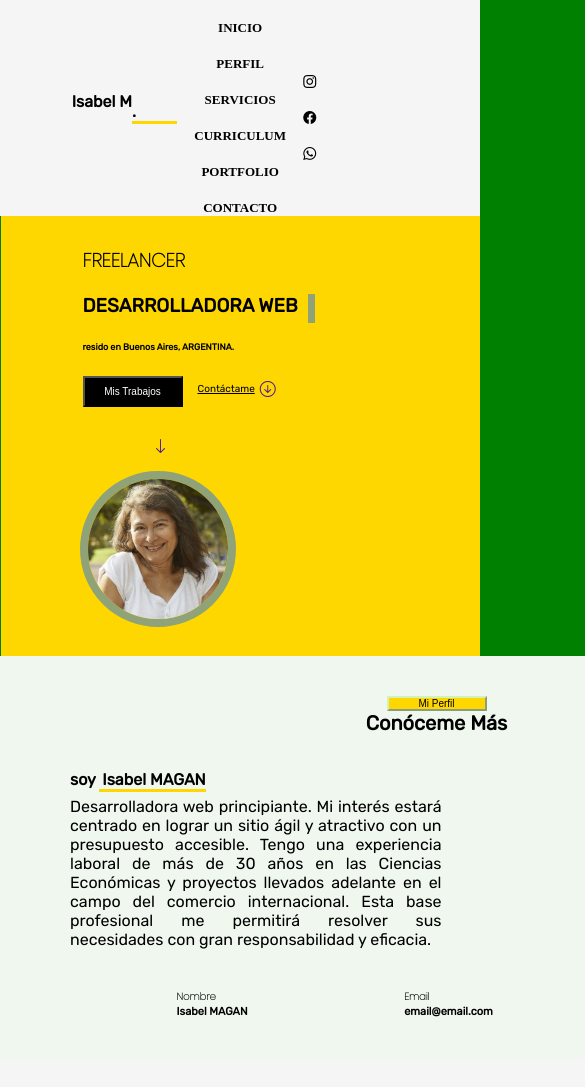
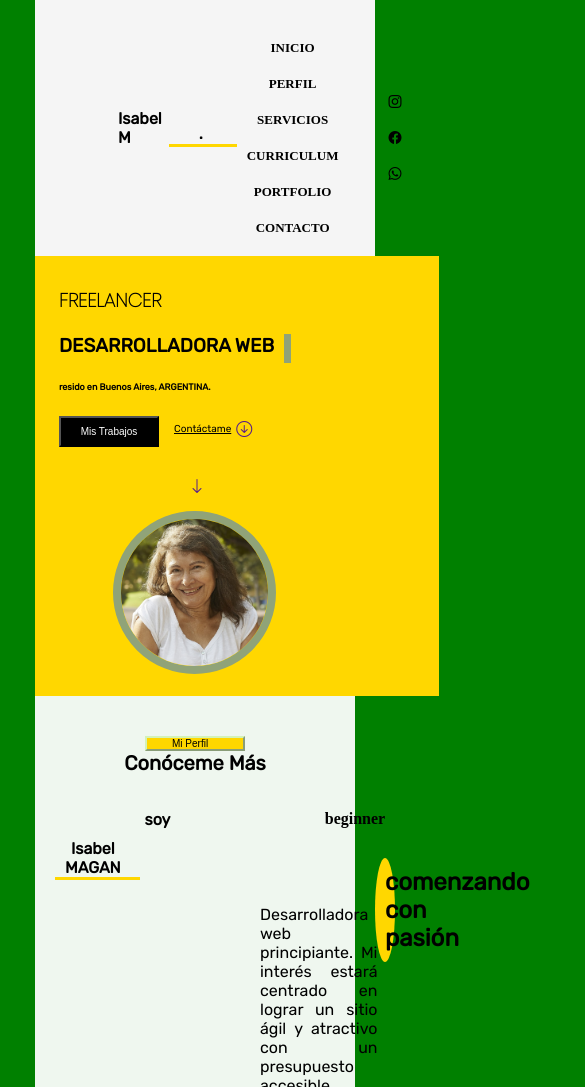
Before and after one commit to isamagan/TPOF_Proyecto, a plain HTML site: page index.html in a window 390 px wide. Shown: the top 1087 px of the page, 585 px wide, since content can reach past the window. Drawn offline with nearby package versions, Linux system fonts and the light colour scheme.

Commit message:
responsive encuadre sections header y hero

```diff
--- a/estilo.css
+++ b/estilo.css
@@ -834,19 +834,20 @@ button a:hover{
         scroll-behavior:smooth ;
     }
     body{
-       width: 480px;
+       width: 320px;
        margin: 0 auto;
 
     }
     header{
-        width: 480px;
+        width: 320px;
         display: flex;
         background-color: whitesmoke;
         flex-direction: ;
         margin:0 auto;
         align-items:center;
         margin-right: 0px;
-        padding:0 0px 0 0px;
+        padding:20px 0px 20px 20px;
+        margin-left: ;
 
 
     }
@@ -861,7 +862,7 @@ button a:hover{
     header h1 span{
         display: flex;
         margin-right: 0px;
-        padding: 0 0px 0 0px;
+        padding: 5px 0px 0px 30px;
 
     }
 
@@ -887,12 +888,14 @@ button a:hover{
 
         align-items: center;
         justify-content: space-between;
-        margin-right: 0px;
+        margin-right: 10px;
+        margin-left: 0px;
+        padding: 0px 0px 0px 10px;
 
     }
     .iconos i{
         margin-right: 105px;
-        padding: 0px 50px 0px 0px;
+        padding: 0px 0px 0px 40px;
         margin-left: 0px;
     }
 
@@ -935,7 +938,7 @@ button a:hover{
         background-color:gold;
         display: flex ;
         flex-direction: column;
-        padding: 10px 87px 0 72px;
+        padding: 10px 70px 0 14px;
         margin: 0 auto;
 
      }
@@ -944,7 +947,7 @@ button a:hover{
 
         display:flex;
         flex-direction: column;
-        margin-right:120px;
+        margin-right:110px;
         margin-bottom: 30px;
         padding: ;
 
@@ -954,7 +957,7 @@ button a:hover{
         width: 70%;
         border-radius: 100%;
         border-color:#638741;
-        margin-right: 140px;
+        margin-right: 30px;
         margin-bottom: px;
         border:solid 8px #90a378;
         display:;
@@ -990,8 +993,102 @@ button a:hover{
     .flechita2{
         margin-top: 30px;
         margin-bottom: 15px;
-        margin-left: 70px;
+        margin-left: 130px;
     }
 
 
+    .perfil{
+        margin: 0 auto;
+        width: 320px;
+        background-color:rgba(255, 255, 255, 0.938);
+        margin-right: 160px;
+
+    }
+    .miPerfil{
+        font-family: 'Rubik', sans-serif;
+        text-align: center;
+        padding: 35px;
+        display: flex;
+        flex-direction: column;
+        align-items: center;
+    }
+    .boton2{
+       text-align: center;
+        background-color:gold;
+        padding: 0 25px;
+        border-color: #d4f2b8;
+        display: flex;
+        align-items: center;
+    }
+
+    .boton2{
+        font-size: 0,5rem;
+        color: black;
+    }
+    .miPerfil p{
+        font-weight: bold;
+        font-size: 20px; /*en rem no da la medida que me gusta*/
+        font-family: 'Rubik', sans-serif ;
+    }
+
+    .flex{
+        display: flex;
+        padding: 0px 0px 0px 0px;
+        margin-left: 20px;
+        width: 320px;
+
+    }
+    .descripcion{
+
+        width: px;
+        margin-left: 0px;
+        display: flex;
+
+    }
+    .descripcion h1{
+        font-size: 1rem;
+        font-family: 'Rubik', sans-serif;
+        display: flex;
+        flex-direction: column;
+        text-align: center;
+        font-weight:bolder;
+        padding: 0px 0px 0px 0px;
+        margin-top: 0px;
+    }
+
+    .descripcion span{
+        margin-top: px;
+        padding-left: px;
+        display: flex;
+        margin-right: 120px;
+        padding: 0px 30px 0px 10px;
+        border-bottom-style: solid;
+        border-bottom-width: 3px;
+        border-bottom-color: gold;
+        width: 45px;
+        font-family: 'Rubik', sans-serif;
+        margin-bottom: 600px;
+        text-align: center;
+
+
+    }
+    .descripcion span{
+
+    }
+
+    .descripcion p{
+        margin-top: 90px;
+        text-align: ;
+        align-self: center;
+        font-family: 'Rubik', sans-serif ;
+        padding: 0px 0px 0px 0px;
+        flex-direction: ;
+        width: px;
+        height: px;
+        margin-right: 0px;
+    }
+
+
+
+
  }
```
Also changed, not shown: 1 other file.
